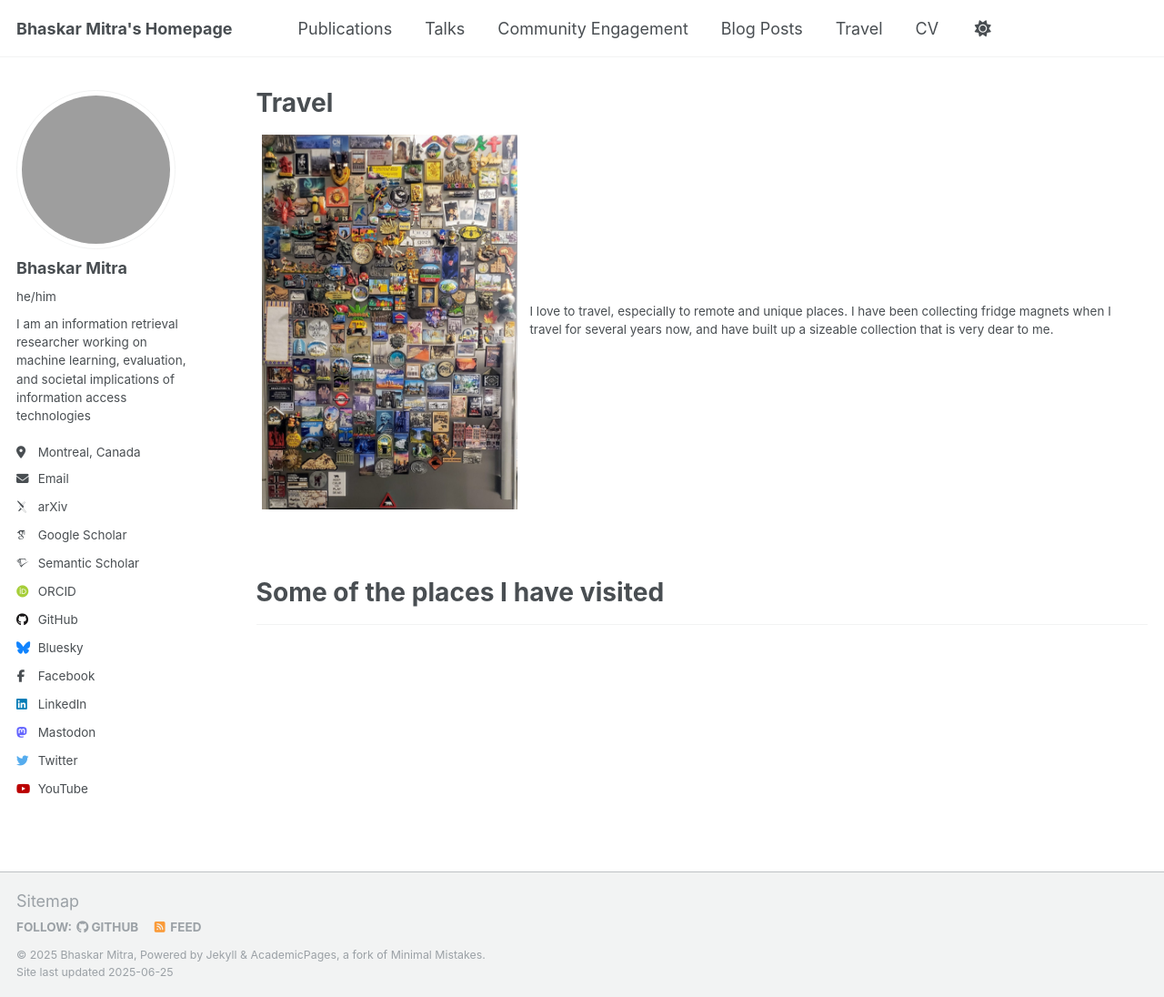
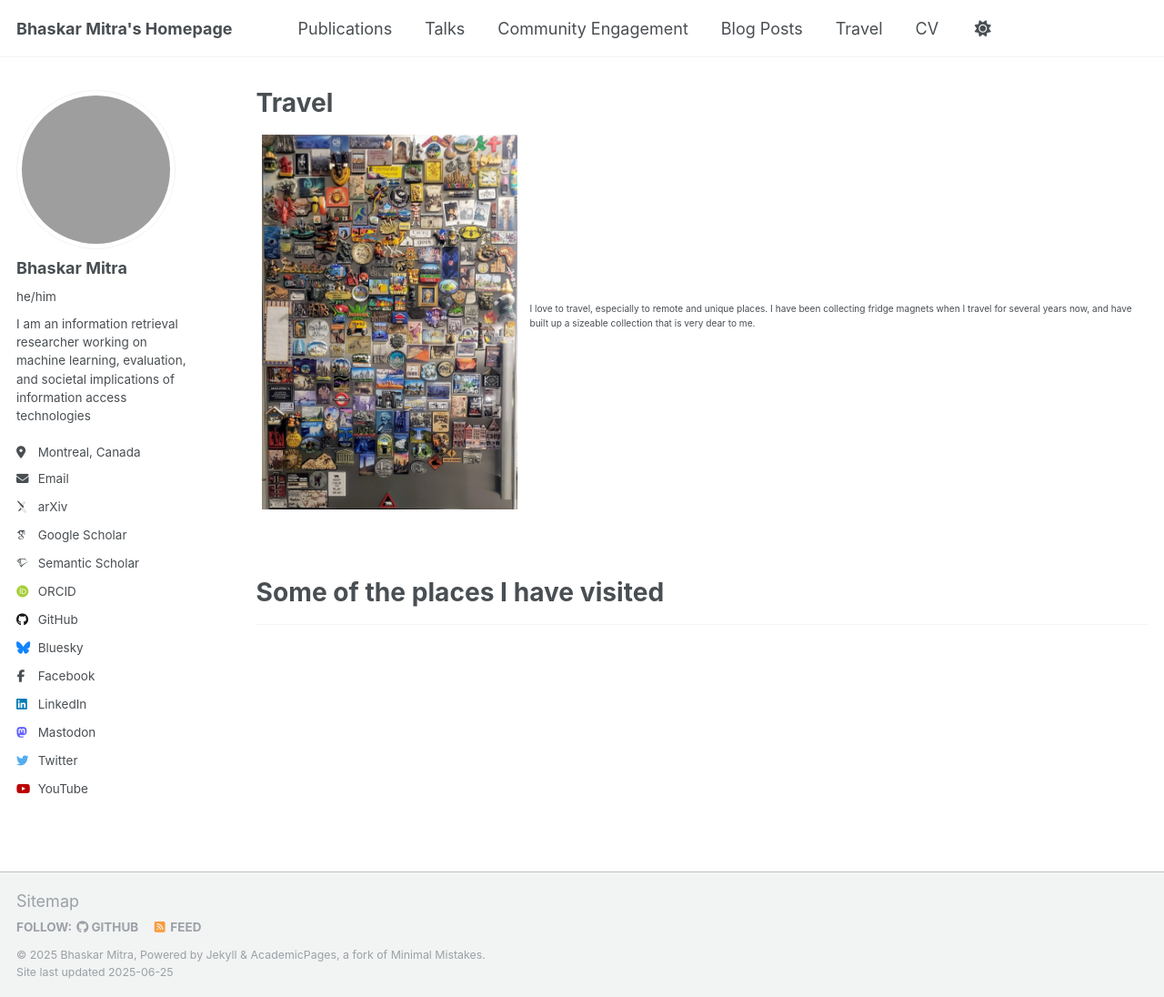
Before and after one commit to bhaskar-mitra/bhaskar-mitra.github.io, a Jekyll site: the page built from _pages/travel.html, in a window 1280 px wide and 1096 px high. Shown: the whole window at 91% size. Built offline with Jekyll 4.4.1, drawn with Linux system fonts in a browser that asks for light colours; some web fonts are replaced; grey boxes are pictures that could not be loaded.

Commit message:
Update travel.html

```diff
--- a/_pages/travel.html
+++ b/_pages/travel.html
@@ -13,7 +13,7 @@ author_profile: true
       <tr style="border:none">
         <td width="30%" style="border:none"><img src="/images/magnets.jpg" /></td>
         <td style="border:none">
-          <p>
+          <p class="archive__item-excerpt" itemprop="description">
             I love to travel, especially to remote and unique places.
             I have been collecting fridge magnets when I travel for several years now, and have built up a sizeable collection that is very dear to me.
           </p>
```
